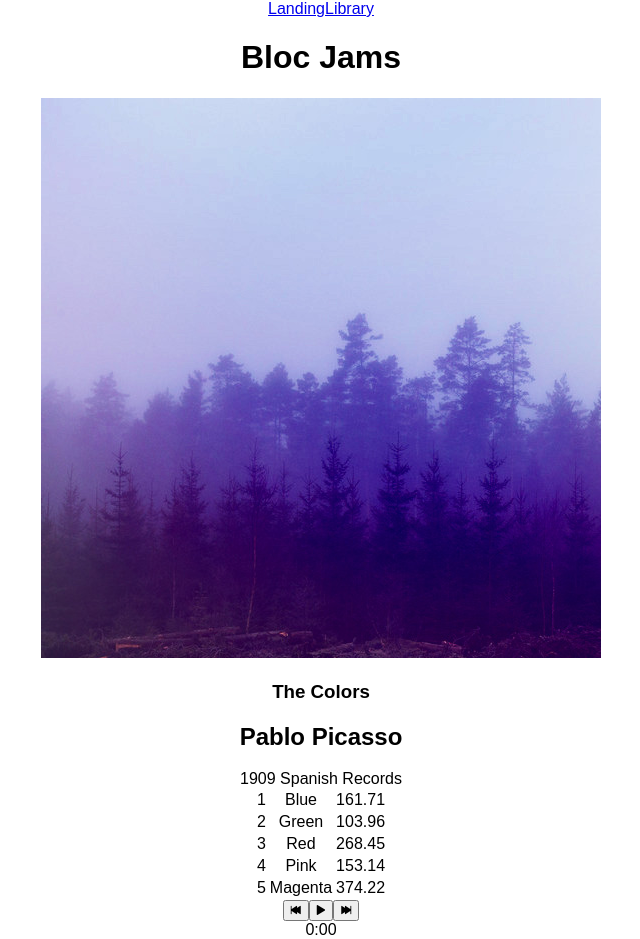
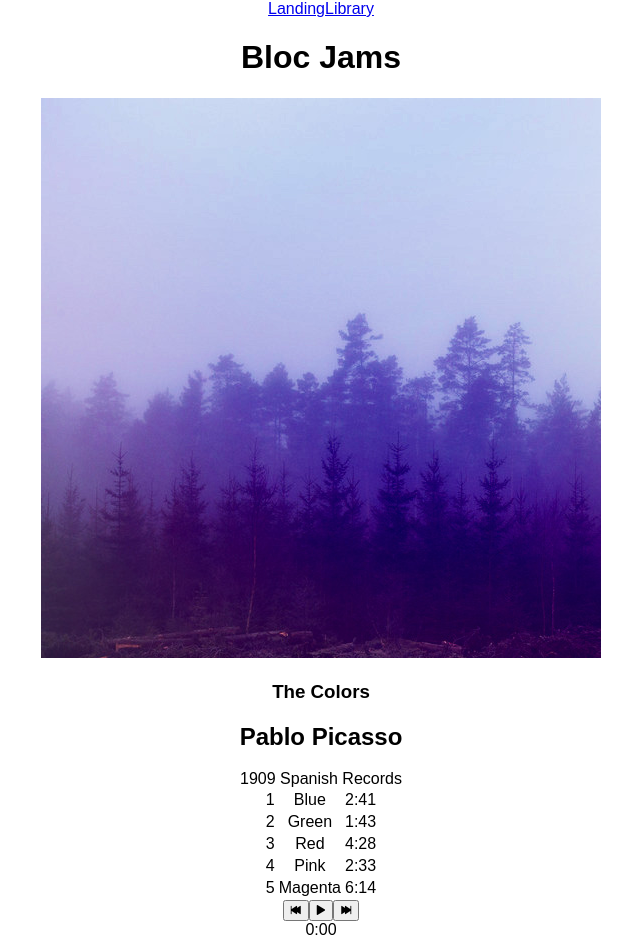
Before and after one commit to raibola/bloc-jams-react, a React (Create React App) app: page /album/the-colors in a window 1280 px wide. Shown: the top 939 px of the page, without its empty margins (319-959 px from the left). Built offline with nearby package versions, Linux system fonts and the light colour scheme.

Commit message:
Revised Assignment Bloc Jams React Player Bar Range Inputs: Completed

```diff
--- a/src/components/Album.js
+++ b/src/components/Album.js
@@ -142,7 +142,7 @@ class Album extends Component {
                 }
               </td>
               <td>{songs.title}</td>
-              <td>{songs.duration}</td>
+              <td>{this.formatTime(songs.duration)}</td>
               </tr>
             )
             }
```
